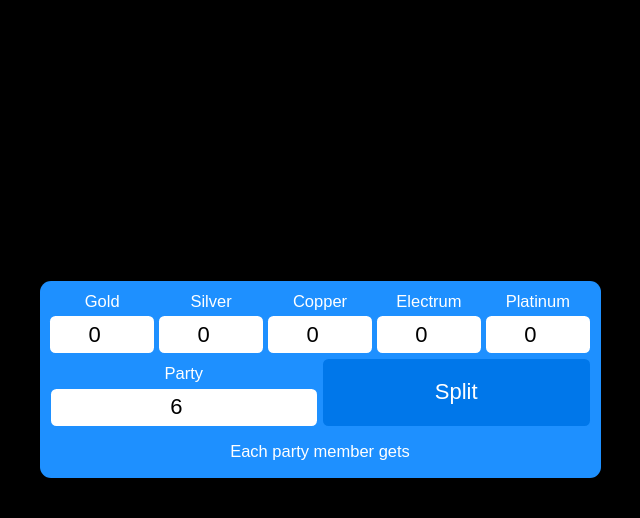
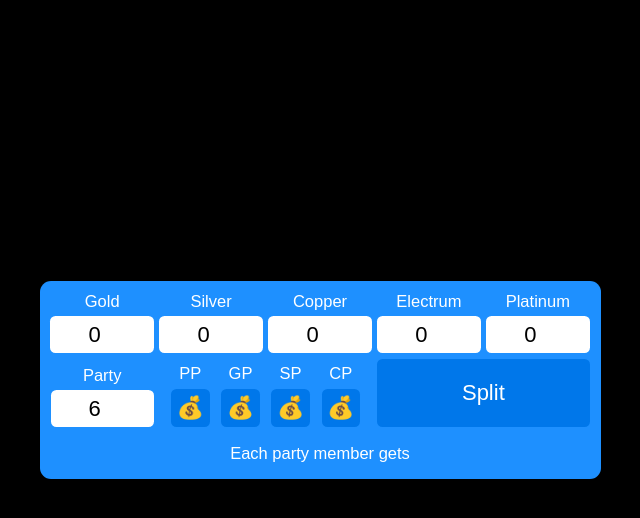
Before and after one commit to ShadowedGold/gold-splitter, a plain HTML site: page index.html in a window 1280 px wide. Both pictures are taken after a click on the button "Split". Shown: the whole page, without its empty margins (320-960 px from the left). Drawn offline with Linux system fonts and the light colour scheme; a web font is replaced by a local one.

Commit message:
updated flexbox, finished cb logic
will try to split currency based on choices, while giving spare change to mvp

```diff
--- a/css/styles.css
+++ b/css/styles.css
@@ -61,14 +61,17 @@ body {
 .inputHolder:not(:last-child), .cbHolder {
   margin-right: var(--paddingWidth);
 }
-.currencyHolder {
+.partyHolder>:not(:first-child) {
+  flex: 2 1 var(--paddingWidth);
+}
+.currencyHolder, .cbHolder {
   flex-direction: row;
 }
 .inner, .inputHolder, .results {
   flex-direction: column;
 }
 .label, .result {
-  font-size: calc(var(--paddingWidth) * (calc(var(--multiplier)/4*3)));
+  font-size: calc(var(--paddingWidth) * 3);
 }
 .inner, .label, input, .results, button {
   padding: var(--paddingWidth);
@@ -104,12 +107,9 @@ input {
   text-align: center;
 }
 .cbHolder {
-  flex-wrap: wrap;
-  flex: 3;
   justify-content: space-between;
 }
-.cbHolder:before, .cbHolder:after
-{
+.cbHolder:before, .cbHolder:after {
   content:'';
   display:block;
   width:0;
@@ -120,6 +120,7 @@ input {
   align-items: center;
   margin: 0;
   flex: 0;
+  box-sizing: border-box;
 }
 input[type="checkbox"] {
   border: none;
@@ -131,7 +132,6 @@ input[type="checkbox"] {
   align-items: center;
   height: var(--inputHeight);
   aspect-ratio: 1/1;
-
 }
 button, input[type="checkbox"]:checked {
   background-color: var(--colourMainD);
@@ -142,8 +142,8 @@ button:hover, input[type="checkbox"]:checked:hover {
 input[type="checkbox"]:after {
   font-family: "Noto Emoji";
   color: var(--colourTxtMain);
-  content: "⭐";
-  font-size: calc(var(--paddingWidth)*4);
+  content: "💰";
+  font-size: calc(var(--paddingWidth) * var(--multiplier));
 }
 .results {
   text-align: center;
--- a/js/index.js
+++ b/js/index.js
@@ -1,9 +1,13 @@
 var party = 6;
 var currencyArr = ["gold", "silver", "copper", "electrum", "platinum"];
-var cbArr = ["pP", "gP", "sP", "cP"];
+var cbArr = ["platinum", "gold", "silver", "copper"];
 
 currencyArr.forEach(cur => {
   window[cur] = 0;
+});
+
+cbArr.forEach((cb, i) => {
+  cbArr[i] = {name: cb, checked: true, shorthand: cb[0]+"p"};
 });
 
 function splitGold() {
@@ -13,15 +17,24 @@ function splitGold() {
                     (electrum*50) +
                     (platinum*1000);
 
-  let dividedCopper = Math.sign(totalCopper)*Math.floor(Math.abs(totalCopper)/party);
-  let mvpCopper = dividedCopper + Math.sign(totalCopper)*(Math.abs(totalCopper)%party);
+  let factor = 1;
+  [...cbArr].reverse().some((cb, i) => {
+    if (!cb.checked) {
+      factor = Math.pow(10, i+1);
+      return false;
+    }
+    return true;
+  });
+
+  let dividedCopper = Math.sign(totalCopper)*(Math.floor(Math.abs(totalCopper)/(party*factor))*factor);
+  let mvpCopper = dividedCopper + Math.sign(totalCopper)*(Math.abs(totalCopper)%(party*factor));
 
   return [dividedCopper, mvpCopper];
 }
 
-function createLabel(name, parentEl) {
+function createLabel(name, parentEl, type) {
   let label = document.createElement('div');
-  label.innerHTML = name[0].toUpperCase() + name.substring(1);
+  label.innerHTML = (type != "cb") ? name[0].toUpperCase() + name.substring(1) : name.toUpperCase();
   label.classList.add("label");
   parentEl.appendChild(label);
 }
@@ -60,6 +73,10 @@ function createInput(inputName, parentEl, type) {
           window[cur] = parseFloat(document.getElementById(cur).value);
         });
 
+        cbArr.forEach((cb, i) => {
+          cbArr[i].checked = document.getElementById(cbArr[i].shorthand).checked;
+        });
+
         party = parseInt(document.getElementById("party").value);
 
         results.innerHTML = formatResults(splitGold());
@@ -68,7 +85,7 @@ function createInput(inputName, parentEl, type) {
       break;
     case "cb":
       // label
-      createLabel(inputName, inputHolder);
+      createLabel(inputName, inputHolder, "cb");
 
       // cb
       let cb = document.createElement('INPUT');
@@ -84,22 +101,31 @@ function createInput(inputName, parentEl, type) {
 }
 
 function formatResults(dividedCurs) {
-  let curArr = ["pp", "gp", "sp", "cp"];
-
   function splitNumIntoArray(amount) {
     return String(Math.abs(amount)).split(/(\d*(?=\d{3}))?(\d?(?=\d{2}))?(\d?(?=\d{1}))?(\d?$)?/).filter(Boolean).map((num)=>{
       return Math.sign(amount)*Number(num);
     });
   }
 
-  function getResultStr(copperArr) {
+  function checkedEarlier(present) {
+    return cbArr.some((cb, i) => {
+      if (present > i && cb.checked) return true;
+      else return false;
+    });
+  }
+
+  function getResultStr(copperArr, override) {
     let str = "";
+    let holding = 0;
 
     copperArr.forEach((digit, i) => {
-      if (digit != 0) {
-        if (str.slice(-1) == "p") str += " , ";
-        let start = curArr.length - copperArr.length;
-        str += "<span>"+digit+"</span>"+curArr[start+i];
+      if (digit != 0 || holding != 0) {
+        let cbIndex = cbArr.length - copperArr.length + i;
+        if (cbArr[cbIndex].checked || (override && checkedEarlier(cbIndex)) || (cbIndex == cbArr.length-1)) {
+          if (str.slice(-1) == "p") str += " , ";
+          str += "<span>"+(digit+holding)+"</span>"+cbArr[cbIndex].shorthand;
+          holding = 0;
+        } else holding = (holding+digit)*10;
       }
     });
 
@@ -111,7 +137,7 @@ function formatResults(dividedCurs) {
          ((dividedCurs[0] != dividedCurs[1])?
          "<br>"+
          "<span class=\"label\">MVP instead gets</span>"+
-         "<span class=\"result\">"+getResultStr(splitNumIntoArray(dividedCurs[1]))+"</span>":
+         "<span class=\"result\">"+getResultStr(splitNumIntoArray(dividedCurs[1]), true)+"</span>":
          "");
 }
 
@@ -138,14 +164,12 @@ let partyHolder = document.createElement('div');
 partyHolder.classList.add("partyHolder");
 createInput("party", partyHolder, "field");
 
-/*
 let cbHolder = document.createElement('div');
 cbHolder.classList.add("cbHolder");
 cbArr.forEach(cb => {
-  createInput(cb, cbHolder, "cb");
+  createInput(cb.shorthand, cbHolder, "cb");
 });
 partyHolder.appendChild(cbHolder);
-*/
 
 createInput("Split", partyHolder, "button");
 inner.appendChild(partyHolder);
```
